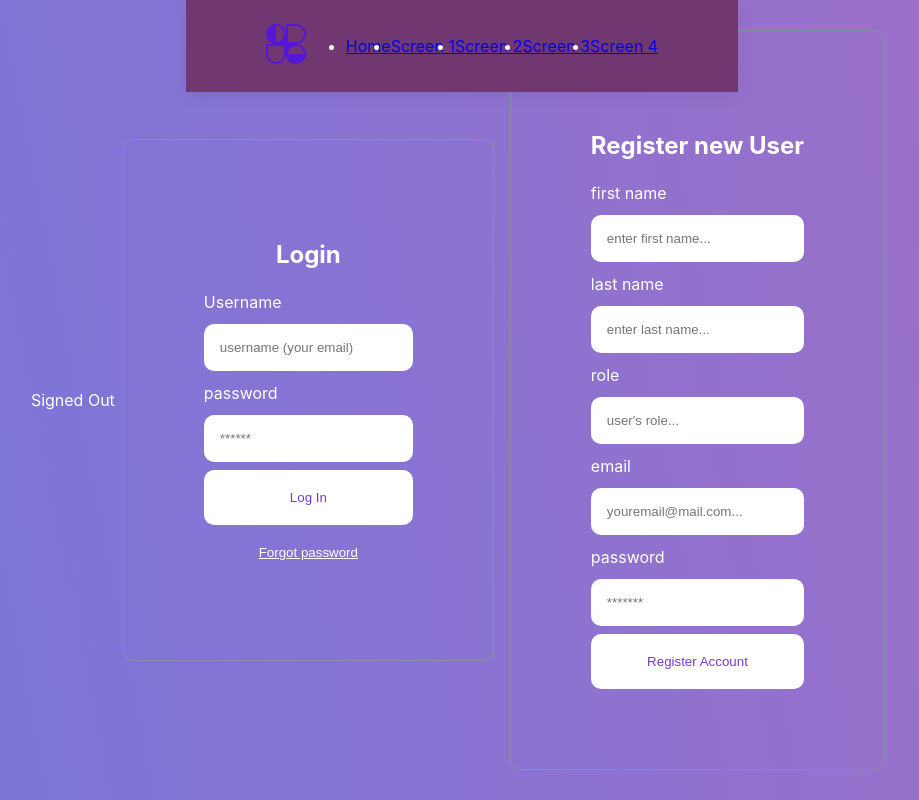
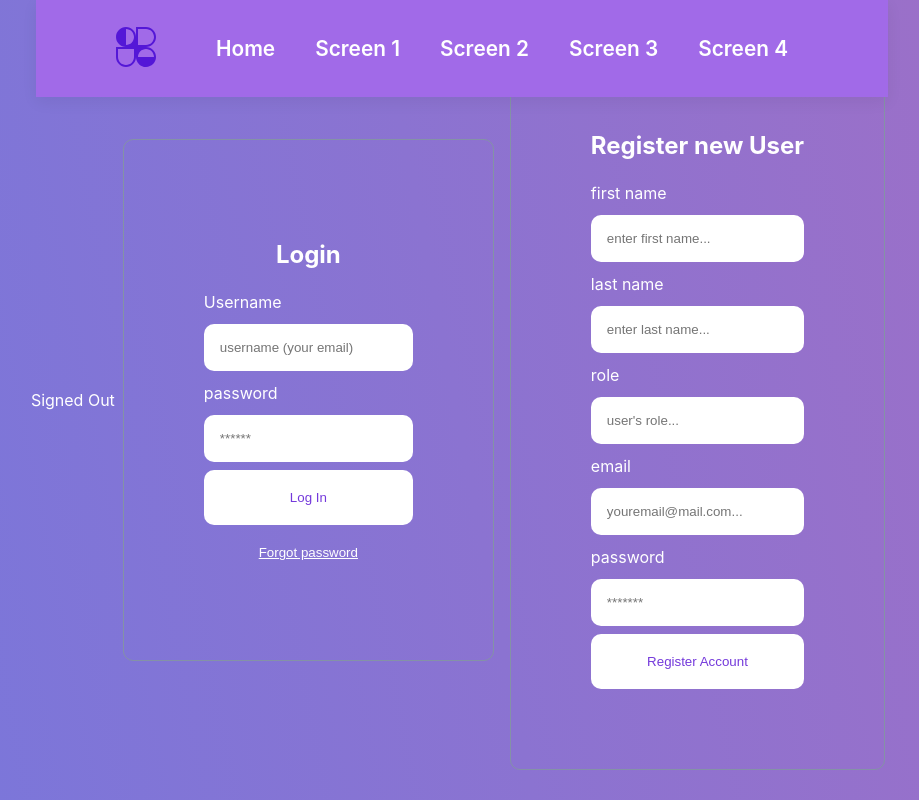
Before and after one commit to zefirchan/ApplicationDomainTeam3, a React (Create React App) app: page / in a window 1280 px wide. Shown: the whole page, without its empty margins (178-1097 px from the left). Built offline with nearby package versions, Linux system fonts and the light colour scheme; no server answers.

Commit message:
navigation

```diff
--- a/src/App.css
+++ b/src/App.css
@@ -29,7 +29,7 @@ nav{
   display: flex;
   align-items: center;
   justify-content: space-between;
-  background: #713770;
+  background: #a16ae8;
   padding: 20px 80px;
   box-shadow: 0 5px 15px rgba(0, 0, 0, 0.06);
 
@@ -39,6 +39,25 @@ nav{
   display: flex;
   align-items: center;
   justify-content: center;
+
+}
+
+#navbar li{
+  list-style: none;
+  padding: 0 20px;
+  position: relative;
+
+}
+
+#navbar li a{
+  text-decoration: none;
+  font-size: 1.3rem;
+  font-weight: 600;
+  color:rgb(255, 255, 255)
+
+}
+#navbar li a:hover{
+  color: #fd49a0
 }
 
 
```
